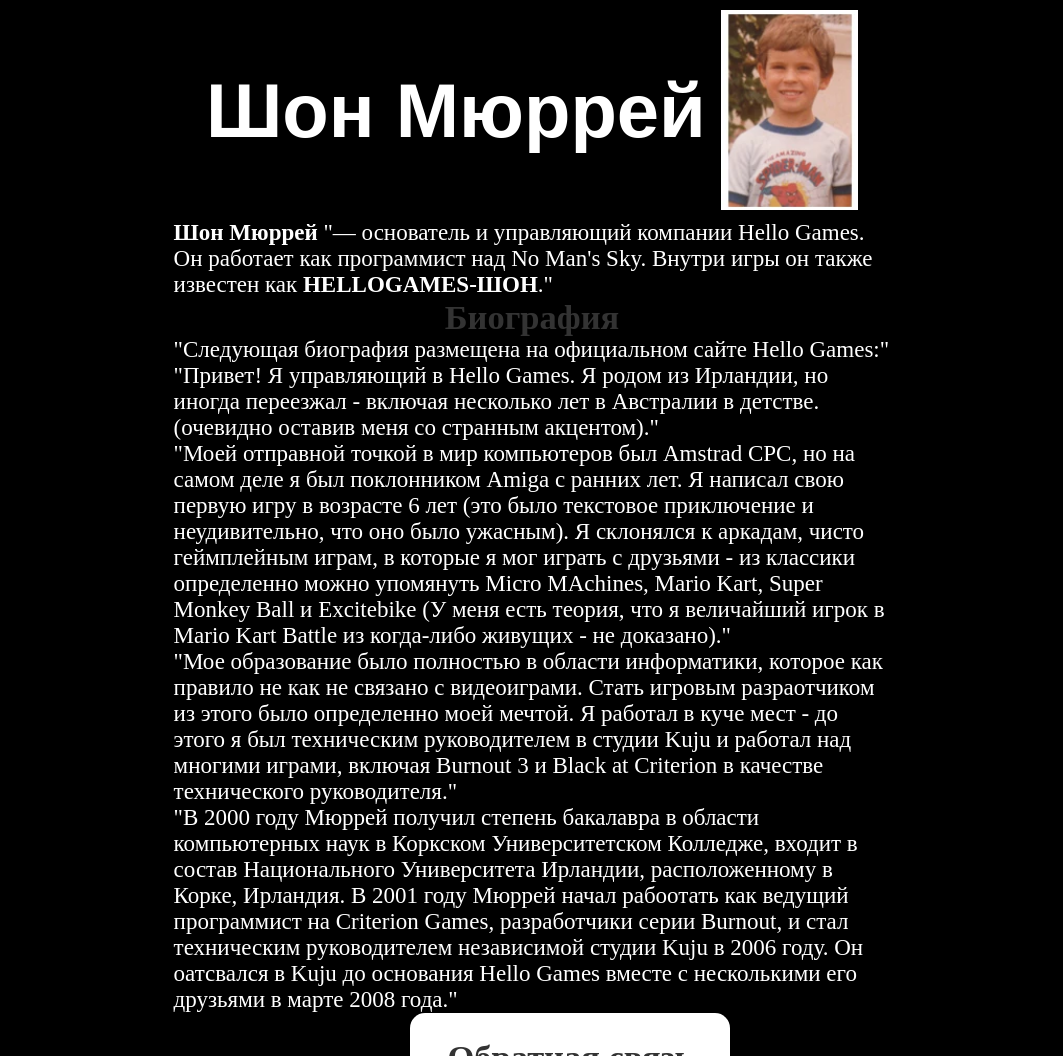
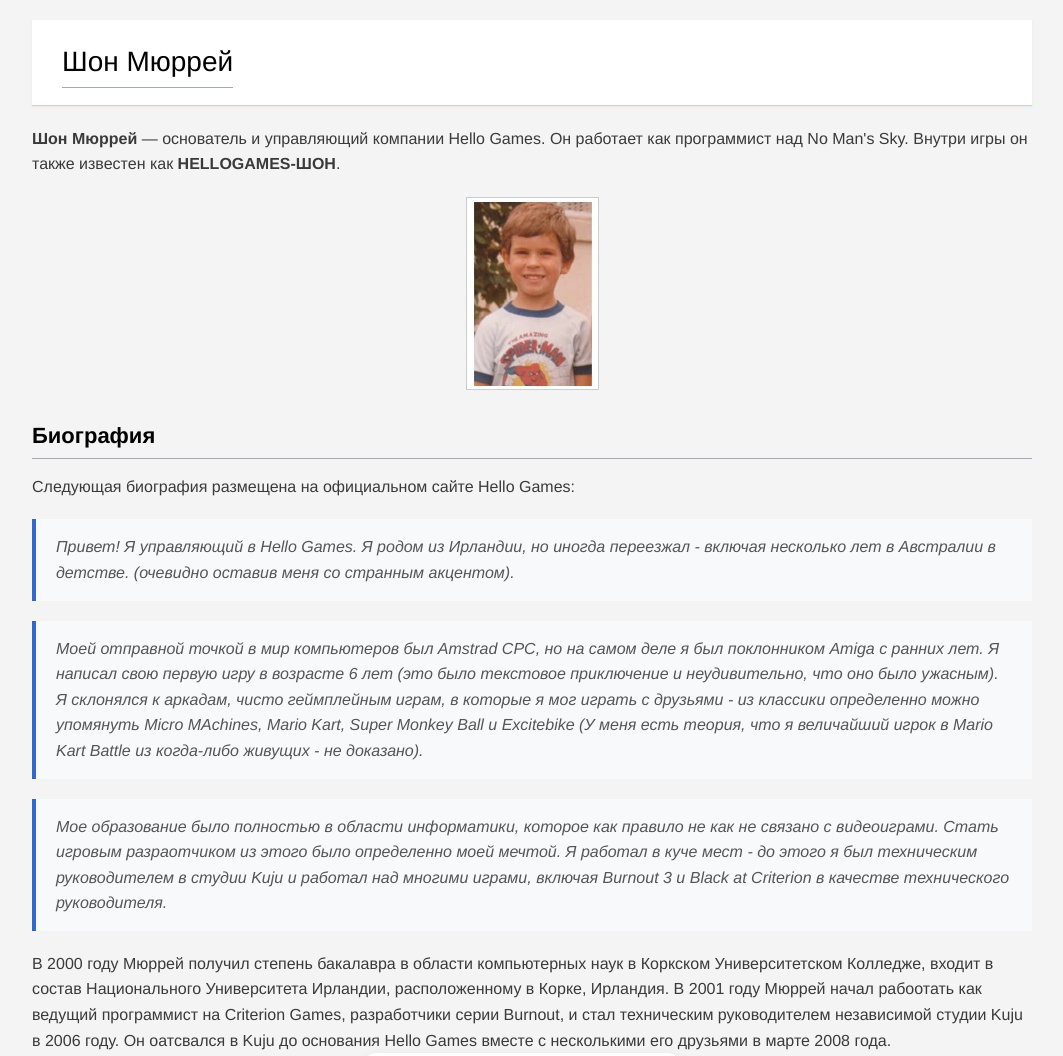
Before and after one commit to WanderGoodman/TomilovVA_Web_programming_RGR, a plain HTML site: page index.html in a window 1280 px wide. Shown: the top 1056 px of the page, without its empty margins (108-1171 px from the left). Drawn offline with Linux system fonts and the light colour scheme; a script that the page names is missing.

Commit message:
almost works

```diff
--- a/index.html
+++ b/index.html
@@ -3,66 +3,67 @@
 <head>
   <meta charset="utf-8">
   <meta name="viewport" content="width=device-width, initial-scale=1">
-  <title>Шон Мюррей</title>
+  <title>Шон Мюррей - Биография</title>
   <link rel="stylesheet" href="style.css">
   <script src="script.js" defer></script>
 </head>
 <body>
   <header>
-    <h1><span class="page-title">Шон Мюррей</span></h1>
-    <img src="Smurray.jpg" alt="Шон Мюррей">
+    <span class="page-title">Шон Мюррей</span>
   </header>
 
   <main>
-    <div>
+    <div class="Introduction">
     <p>
       <b>Шон Мюррей</b>
-    "— основатель и управляющий компании Hello Games.
+    — основатель и управляющий компании Hello Games.
     Он работает как программист над No Man's Sky.
-    Внутри игры он также известен как <b>HELLOGAMES-ШОН</b>."
+    Внутри игры он также известен как <b>HELLOGAMES-ШОН</b>.
     </p>
+    </div>
+    <div class="image">
+      <img src="Smurray.jpg" alt="Шон Мюррей">
     </div>
     <h2><span id="Bio"><b>Биография</b></span></h2>
     <p>
-      "Следующая биография размещена на официальном сайте Hello Games:"
-    <div>
+      Следующая биография размещена на официальном сайте Hello Games:
     </p>
+    <div class="bio-text">
     <blockquote>
       <p>
-        "Привет! Я управляющий в Hello Games. Я родом из Ирландии, но иногда переезжал
+        Привет! Я управляющий в Hello Games. Я родом из Ирландии, но иногда переезжал
          - включая несколько лет в Австралии в детстве. (очевидно
-         оставив меня со странным акцентом)."
+         оставив меня со странным акцентом).
       </p>
     </blockquote>
     <blockquote>
       <p>
-        "Моей отправной точкой в мир компьютеров был Amstrad CPC, но на самом деле я был
+        Моей отправной точкой в мир компьютеров был Amstrad CPC, но на самом деле я был
          поклонником Amiga с ранних лет. Я написал свою первую игру в возрасте 6 лет
          (это было текстовое приключение и неудивительно, что оно было ужасным). Я склонялся
          к аркадам, чисто геймплейным играм, в которые я мог играть с друзьями - из классики определенно можно упомянуть Micro MAchines, Mario Kart,
          Super Monkey Ball и Excitebike (У меня есть теория, что я величайший игрок в Mario Kart Battle
-        из когда-либо живущих - не доказано)."
+        из когда-либо живущих - не доказано).
       </p>
     </blockquote>
     <blockquote>
       <p>
-        "Мое образование было полностью в области информатики, которое как правило не как не связано с видеоиграми.
+        Мое образование было полностью в области информатики, которое как правило не как не связано с видеоиграми.
         Стать игровым разраотчиком из этого было определенно моей мечтой.
         Я работал в куче мест - до этого я был техническим руководителем в студии Kuju и работал над многими играми,
-        включая Burnout 3 и Black at Criterion в качестве технического руководителя."
+        включая Burnout 3 и Black at Criterion в качестве технического руководителя.
       </p>
     </blockquote>
     <p>
-    </div>
-    <div>
-      "В 2000 году Мюррей получил степень бакалавра в области компьютерных наук в Коркском Университетском Колледже, входит в состав Национального Университета Ирландии, расположенному в Корке, Ирландия.
+      В 2000 году Мюррей получил степень бакалавра в области компьютерных наук в Коркском Университетском Колледже, входит в состав Национального Университета Ирландии, расположенному в Корке, Ирландия.
       В 2001 году Мюррей начал рабоотать как ведущий программист на Criterion Games, разработчики серии Burnout, и стал техническим руководителем независимой студии
-      Kuju в 2006 году. Он оатсвался в Kuju до основания Hello Games вместе с несколькими его друзьями в марте 2008 года."
+      Kuju в 2006 году. Он оатсвался в Kuju до основания Hello Games вместе с несколькими его друзьями в марте 2008 года.
     </p>
     </div>
+
     <div class="form-box">
       <h2>Обратная связь</h2>
-      <form id="feedback-form" novalidate>
+      <form id="feedbackform" novalidate>
         <div class="input-group">
         <label for="name">Имя:</label>
         <input type="text" id="name" placeholder="Введите имя">
--- /dev/null
+++ b/script.js
@@ -0,0 +1,49 @@
+const form = document.getElementById('feedbackForm');
+        const nameInput = document.getElementById('name');
+        const emailInput = document.getElementById('email');
+        const messageInput = document.getElementById('message');
+
+        const emailPattern = /^[^\s@]+@[^\s@]+\.[^\s@]+$/;
+
+        form.addEventListener('submit', function(event) {
+            event.preventDefault();
+
+            nameInput.classList.remove('error');
+            emailInput.classList.remove('error');
+            messageInput.classList.remove('error');
+
+
+            const nameValue = nameInput.value.trim();
+            const emailValue = emailInput.value.trim();
+            const messageValue = messageInput.value.trim();
+
+            let isEmpty = false;
+
+
+            if (nameValue === '') {
+                nameInput.classList.add('error');
+                isEmpty = true;
+            }
+            if (emailValue === '') {
+                emailInput.classList.add('error');
+                isEmpty = true;
+            }
+            if (messageValue === '') {
+                messageInput.classList.add('error');
+                isEmpty = true;
+            }
+
+            if (isEmpty) {
+                alert('Данные не заполнены! Пожалуйста, заполните все поля.');
+                return;
+            }
+
+            if (!emailPattern.test(emailValue)) {
+                emailInput.classList.add('error');
+                alert('Некорректный e-mail! Введите адрес в формате example@mail.ru');
+                return;
+            }
+
+            alert('Выполнено! Ваше сообщение отправлено.');
+            form.reset();
+        });
--- a/style.css
+++ b/style.css
@@ -3,62 +3,100 @@
     padding: 0;
     box-sizing: border-box;
 }
-body {
-    background-color: #000000;
-    background-repeat: no-repeat;
-     background-size: cover;
-     background-position: center;
-     background-attachment: fixed;
-     color:rgb(255, 255, 255);
-}
-header {
-    justify-content: center;
-    background: color #ffffff;
-    display: flex;
-    align-items: center;
-    gap: 15px;
-    padding: 10px 20px;
-    color:rgb(255, 255, 255);
-    margin-right: 22%;
-    margin-left: 22%;
-}
-header img {
-    height: 200px;
-    width: auto;
-    object-fit: contain;
+
+.page-title {
+    font-size: 28px;
+    font-weight: normal;
+    color: #000;
+    border-bottom: 1px solid #a2a9b1;
+    padding-bottom: 10px;
 }
 
+body {
+    font-family: 'Helvetica Neue', Helvetica, Arial, sans-serif;
+    line-height: 1.6;
+    color: #3a3a3a;
+    background-color: #f4f4f4;
+    padding: 20px;
+}
 
-header span {
+header {
+    max-width: 1000px;
+    margin: 0 auto 20px;
+    background-color: #ffffff;
+    padding: 20px 30px;
+    border-bottom: 1px solid #a7d7f9;
+    box-shadow: 0 1px 3px rgba(0,0,0,0.05);
+}
+
+.image {
     text-align: center;
-    font-size: 76px;
-    font-weight: bold;
-    font-family: sans-serif;
-    color: #ffffff;
+    margin-bottom: 20px;
+}
+
+.image img {
+    max-width: 100%;
+    height: auto;
+    border: 1px solid #ccc;;
+}
+
+h2 {
+    font-size: 22px;
+    font-weight: normal;
+    border-bottom: 1px solid #a2a9b1;
+    padding-bottom: 5px;
+    margin-bottom: 15px;
+    color: #000;
 }
 
 main {
-    margin-left: 22%;
-    margin-right: 22%;
-    background: color: #ffffff;
-    font-size: 23px;
+    max-width: 1000px;
+    margin: 0 auto;
+    display: block;
 }
 
-.p-centre {
-    text-align: center;
-    font-weight: bold;
+.Introduction {
+    margin-bottom: 20px;
 }
 
-footer {
+#bio {
+    font-size: 22px;
+    font-weight: normal;
+    border-bottom: 1px solid #a2a9b1;
+    padding-bottom: 5px;
+    margin-bottom: 15px;
+    color: #000;
+}
+}
+
+.bio-text p {
+    margin-bottom: 15px;
+    text-align: justify;
+}
+
+blockquote {
+    background-color: #f8f9fa;
+    border-left: 4px solid #36c;
+    padding: 15px 20px;
+    margin: 20px 0;
+    font-style: italic;
+    color: #555;
+}
+
+blockquote p {
+    margin-bottom: 10px;
+}
+
+blockquote p:last-child {
+    margin-bottom: 0;
+}
+
+.form-box {
     text-align: center;
     margin-left: 22%;
     margin-right: 22%;
     background: linear-gradient(#342647, #0D2843 );
     font-size: 24px;
-}
-
-.area_light{
-    color: #ffffff;
 }
 
 input{
@@ -83,10 +121,18 @@ textarea {
     box-shadow: 0 4px 12px rgba(0, 0, 0, 0.1);
     width: 320px;
 }
-h2 {
+.form-box h2 {
     margin-top: 0;
     text-align: center;
     color: #333;
+}
+
+textarea {
+    resize: none;
+    width: 300px;
+    height: 165px;
+    max-width: 100%;
+    min-height: 100px;
 }
 .input-group {
     margin-bottom: 15px;
```
